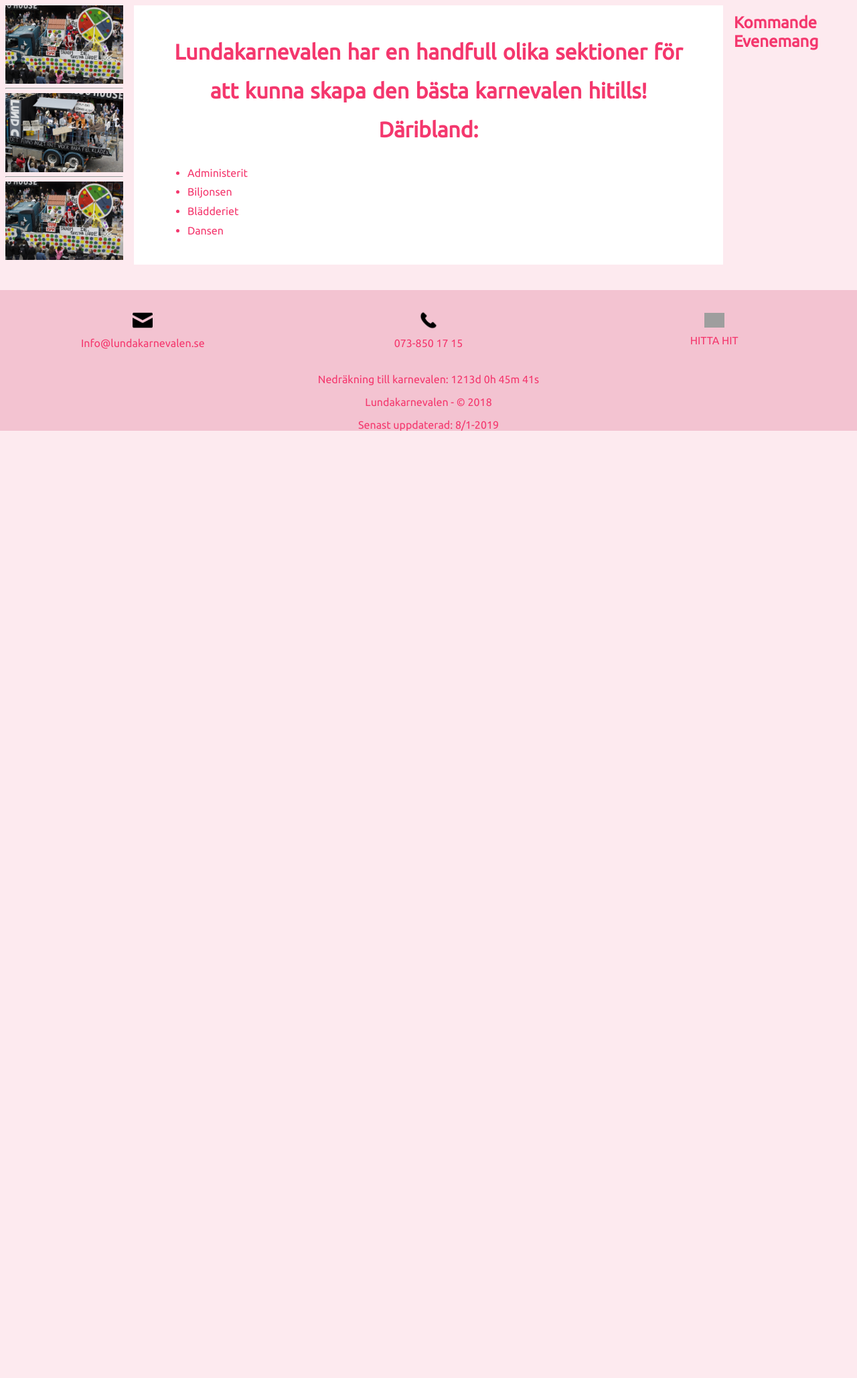
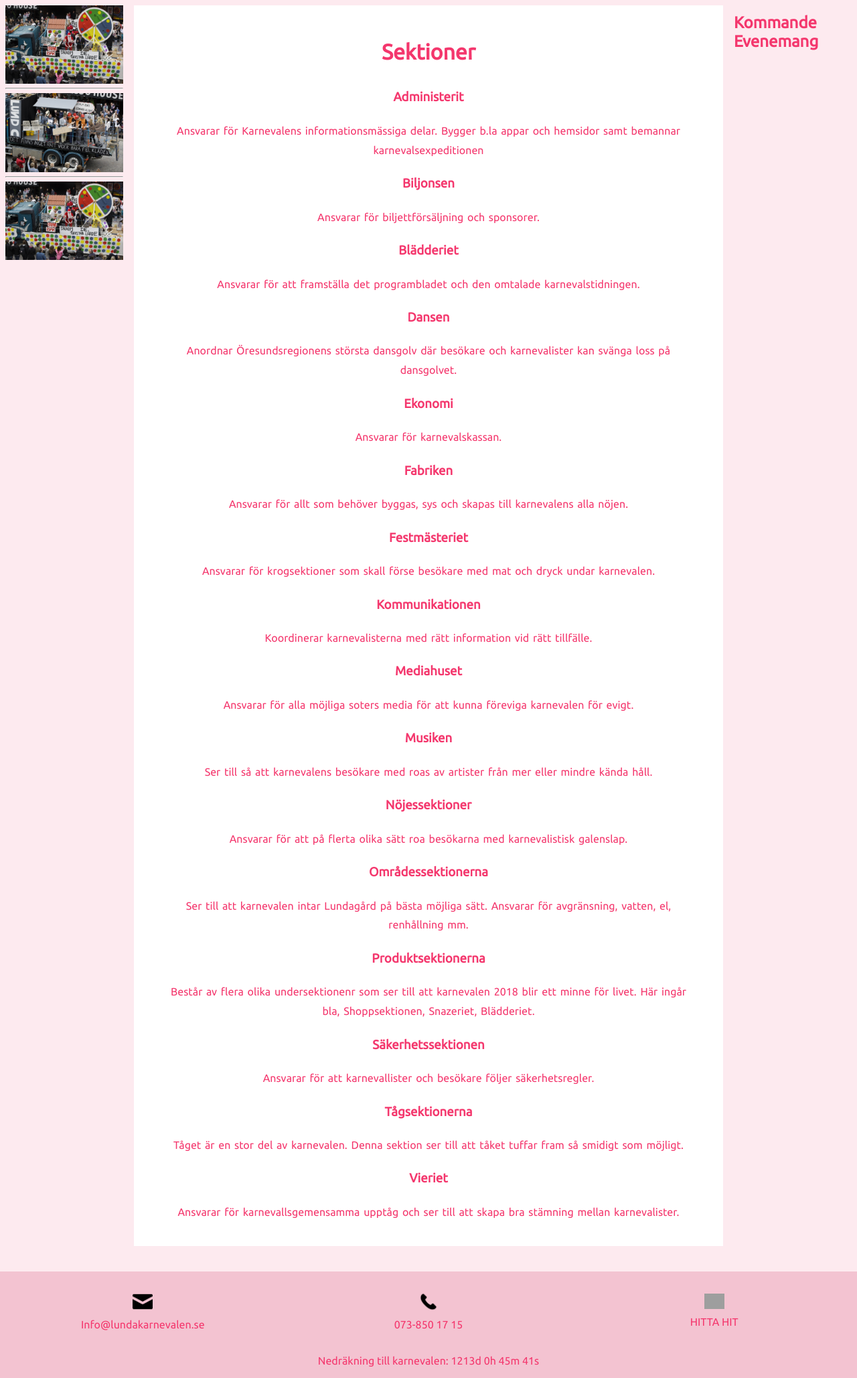
Before and after one commit to dhelvik/Grupp-3-Webbutveckling, a PHP site: page /sektioner.php in a window 1280 px wide. Shown: the part 196-2253 px from the top of the page at 67% size. Before the commit the page ends 839 px from the top, so only its background shows below. Run offline with PHP 8.4, Linux system fonts and the light colour scheme; the visitor is signed in with stand-in values (Sample User, id 1); data that the repository does not hold is empty; some libraries are stand-ins or nearby versions; grey boxes are pictures that could not be loaded.

Commit message:
fixade sektioner

```diff
--- a/css/main.css
+++ b/css/main.css
@@ -246,4 +246,7 @@
     button.main{
         display: block;
     }
+    .post img{
+    display:none;
+    }
 }
--- a/includes/nav.php
+++ b/includes/nav.php
@@ -12,10 +12,24 @@
                         <li><a href="ansok.php">Ansök</a></li>
                         <li><a href="sektioner.php">Sektioner</a>
                             <ul>
-                                <li><a href="administerit.php">AdminsterIT</a></li>
-                                <li><a href="biljonsen.php">Biljonsen</a></li>
-                                <li><a href="bladderiet.php">Blädderiet</a></li>
-                                <li><a href="dansen.php">Dansen</a></li>
+                                <li><a href="sektioner.php#Administerit">AdminsterIT</a></li>
+                                <li><a href="sektioner.php#Biljonsen">Biljonsen</a></li>
+                                <li><a href="sektioner.php#Blädderiet">Blädderiet</a></li>
+                                <li><a href="sektioner.php#Dansen">Dansen</a></li>
+                                <li><a href="sektioner.php#Ekonomi">Ekonomi</a></li>
+                                <li><a href="sektioner.php#Fabriken">Fabriken</a></li>
+                                <li><a href="sektioner.php#Festmästeriet">Festmästeriet</a></li>
+                                <li><a href="sektioner.php#Kommunikationen">Kommunikationen</a></li>
+                                <li><a href="sektioner.php#Mediahuset">Mediahuset</a></li>
+                                <li><a href="sektioner.php#Musiken">Musiken</a></li>
+                                <li><a href="sektioner.php#Nöjessektioner">Nöjessektioner</a></li>
+								<li><a href="sektioner.php#Områdessektionerna">Områdessektionerna</a></li>
+                                <li><a href="sektioner.php#Produktsektionerna">Produktsektionerna</a></li>
+                                <li><a href="sektioner.php#Säkerhetssektionen">Säkerhetssektionen</a></li>
+                                <li><a href="sektioner.php#Tågsektionerna">Tågsektionerna</a></li>
+                                <li><a href="sektioner.php#Vieriet">Vieriet</a></li>
+
+
                             </ul>
                         </li>
                     </ul>
--- a/sektioner.php
+++ b/sektioner.php
@@ -9,13 +9,42 @@
     ?>
     <div id="main">
     <div class="main-info">
-       <h1>Lundakarnevalen har en handfull olika sektioner för att kunna skapa den bästa karnevalen hitills! Däribland:</h1>
-        <ul class="main-list">
-        <li>Administerit</li>
-        <li>Biljonsen</li>
-        <li>Blädderiet</li>
-        <li>Dansen</li>
-        </ul>
+        <h1>Sektioner</h1>
+    <h3 id="Administerit">Administerit</h3>
+    <p>Ansvarar för Karnevalens informationsmässiga delar. Bygger b.la appar och hemsidor samt bemannar karnevalsexpeditionen</p>
+    <h3 id="Biljonsen">Biljonsen</h3>
+    <p>Ansvarar för biljettförsäljning och sponsorer.</p>
+     <h3 id="Blädderiet">Blädderiet</h3>
+    <p>Ansvarar för att framställa det programbladet och den omtalade karnevalstidningen.</p>
+     <h3 id="Dansen">Dansen</h3>
+    <p>Anordnar Öresundsregionens största dansgolv där besökare och karnevalister kan svänga loss på dansgolvet.</p>
+    <h3 id="Ekonomi">Ekonomi</h3>
+    <p>Ansvarar för karnevalskassan.</p>
+    <h3 id="Fabriken">Fabriken</h3>
+    <p>Ansvarar för allt som behöver byggas, sys och skapas till karnevalens alla nöjen.
+	</p>
+    <h3 id="Festmästeriet">Festmästeriet</h3>
+    <p>Ansvarar för krogsektioner som skall förse besökare med mat och dryck undar karnevalen.</p>
+    <h3 id="Kommunikationen">Kommunikationen</h3>
+    <p>Koordinerar karnevalisterna med rätt information vid rätt tillfälle.</p>
+    <h3 id="Mediahuset">Mediahuset</h3>
+    <p>Ansvarar för alla möjliga soters media för att kunna föreviga karnevalen för evigt.</p>
+    <h3 id="Musiken">Musiken</h3>
+    <p>Ser till så att karnevalens besökare med roas av artister från mer eller mindre kända håll.</p>
+    <h3 id="Nöjessektioner">Nöjessektioner</h3>
+    <p>Ansvarar för att på flerta olika sätt roa besökarna med karnevalistisk galenslap.</p>
+    <h3 id="Områdessektionerna">Områdessektionerna</h3>
+    <p>Ser till att karnevalen intar Lundagård på bästa möjliga sätt. Ansvarar för avgränsning, vatten, el, renhållning mm.</p>
+    <h3 id="Produktsektionerna">Produktsektionerna</h3>
+    <p>Består av flera olika undersektionenr som ser till att karnevalen 2018 blir ett minne för livet. Här ingår bla, Shoppsektionen, Snazeriet, Blädderiet.</p>
+    <h3 id="Säkerhetssektionen">Säkerhetssektionen</h3>
+    <p>Ansvarar för att karnevallister och besökare följer säkerhetsregler.</p>
+    <h3 id="Tågsektionerna">Tågsektionerna</h3>
+    <p>Tåget är en stor del av karnevalen. Denna sektion ser till att tåket tuffar fram så smidigt som möjligt.</p>
+    <h3 id="Vieriet">Vieriet</h3>
+    <p>Ansvarar för karnevallsgemensamma upptåg och ser till att skapa bra stämning mellan karnevalister.</p>
+
+
     </div>
     </div>
     <?php
```
Also changed, not shown: administerit.php (deleted, +0 -18 lines), biljonsen.php (deleted, +0 -17 lines), bladderiet.php (deleted, +0 -17 lines), dansen.php (deleted, +0 -18 lines).
